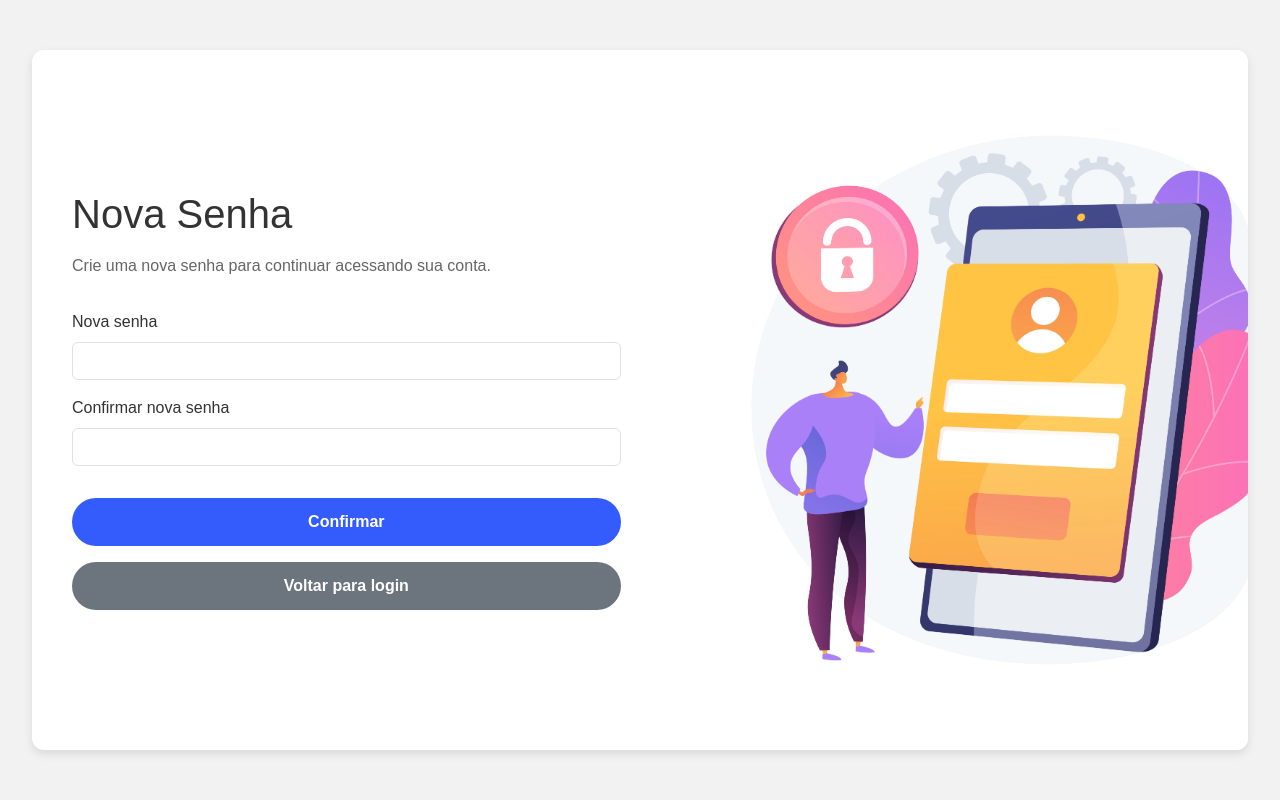
After one commit to ViniAnjos84/prototipoSI, a Flask app: page /nova-senha in a window 1280 px wide. The commit adds this page. Run offline with Flask 3, Linux system fonts and the light colour scheme.

Commit message:
recuperacao de senha 2

```diff
--- a/app/routes/auth.py
+++ b/app/routes/auth.py
@@ -12,7 +12,6 @@ from app.controllers.user_controller import (
 from datetime import datetime
 
 auth_bp = Blueprint("auth", __name__)
-
 
 # ========================
 # CADASTRO
@@ -267,8 +266,30 @@ def validar_codigo_recuperacao():
     session.pop("reset_expira", None)
 
     return redirect(
-        url_for("auth.redefinir_senha")
+        url_for("auth.nova_senha")
     )
+
+@auth_bp.route("/nova-senha", methods=["GET", "POST"])
+def nova_senha():
+
+    if request.method == "GET":
+        return render_template("novaSenha.html")
+
+    elif request.method == "POST":
+        nova_senha = request.form["nova_senha"]
+        confirmar_senha = request.form["confirmar_senha"]
+
+        if nova_senha != confirmar_senha:
+            return render_template(
+                "novaSenha.html",
+                mensagem="As senhas não coincidem",
+                tipo="erro"
+            )
+
+    return render_template("novaSenha.html")
+
+
+
 
 # ========================
 # LOGOUT
--- /dev/null
+++ b/app/views/static/css/novaSenha.css
@@ -0,0 +1,261 @@
+/* ===========================
+   1. Variáveis e Reset
+=========================== */
+
+:root {
+  --cor-primaria: #345CFC;
+  --cor-texto: #333;
+  --cor-texto-suave: #666;
+  --cor-fundo: #f2f2f2;
+  --cor-branco: white;
+
+  --cor-erro-bg: #ffdede;
+  --cor-erro-texto: #a30000;
+
+  --raio-padrao: 12px;
+  --raio-pequeno: 6px;
+  --raio-pill: 9999px;
+
+  --sombra-padrao: 0 4px 10px rgba(0, 0, 0, 0.1);
+
+  --font-size-base: 1rem;
+  --font-size-pequeno: 0.875rem;
+
+  --transicao: 0.3s;
+}
+
+* {
+  margin: 0;
+  padding: 0;
+  box-sizing: border-box;
+}
+
+/* ===========================
+   2. Layout Global
+=========================== */
+
+body {
+
+  min-height: 100vh;
+
+  padding: 2rem;
+
+  display: flex;
+  justify-content: center;
+  align-items: center;
+
+  background-color: var(--cor-fundo);
+
+  font-family: sans-serif;
+
+  color: var(--cor-texto);
+}
+
+a {
+  text-decoration: none;
+}
+
+/* ===========================
+   3. Container Base
+=========================== */
+
+.formulario-base {
+
+  width: 100%;
+  max-width: 1400px;
+  min-height: 650px;
+
+  display: flex;
+
+  overflow: hidden;
+
+  background-color: var(--cor-branco);
+
+  border-radius: var(--raio-padrao);
+
+  box-shadow: var(--sombra-padrao);
+}
+
+/* ===========================
+   4. Conteúdo
+=========================== */
+
+.conteudo-recuperacao {
+
+  width: 100%;
+
+  padding: 2.5rem;
+
+  display: flex;
+  align-items: center;
+  justify-content: flex-start;
+}
+
+.recuperacao-form {
+
+  width: 100%;
+  max-width: 800px;
+}
+
+.subtitulo {
+
+  margin-bottom: 2rem;
+
+  color: var(--cor-texto-suave);
+
+  font-size: var(--font-size-base);
+}
+
+/* ===========================
+   5. Imagem
+=========================== */
+
+.imagem-recuperacao-container {
+
+  width: 100%;
+
+  display: flex;
+  align-items: stretch;
+  justify-content: stretch;
+
+  overflow: hidden;
+
+  background-color: #f7f7f7;
+}
+
+.imagem-recuperacao {
+
+  width: 700px;
+
+  object-fit: cover;
+
+  display: block;
+}
+
+/* ===========================
+   6. Botões
+=========================== */
+
+.btn-confirmar {
+
+  width: 100%;
+
+  background-color: var(--cor-primaria);
+  color: var(--cor-branco);
+
+  border: none;
+
+  padding: 0.75rem 1.5rem;
+
+  border-radius: var(--raio-pill);
+
+  font-weight: bold;
+
+  font-size: var(--font-size-base);
+
+  cursor: pointer;
+
+  transition: var(--transicao);
+
+  margin-top: 1rem;
+  margin-bottom: 1rem;
+}
+
+.btn-confirmar:hover {
+  opacity: 0.9;
+}
+
+.btn-voltar {
+
+  display: block;
+
+  width: 100%;
+
+  text-align: center;
+
+  padding: 0.75rem 1.5rem;
+
+  border-radius: var(--raio-pill);
+
+  background-color: #6c757d;
+
+  color: white;
+
+  font-weight: bold;
+
+  font-size: var(--font-size-base);
+
+  transition: var(--transicao);
+}
+
+.btn-voltar:hover {
+
+  background-color: #5a6268;
+
+  color: white;
+}
+
+/* ===========================
+   7. Mensagens
+=========================== */
+
+.mensagem {
+
+  margin-bottom: 1rem;
+
+  padding: 0.75rem;
+
+  border-radius: var(--raio-pequeno);
+
+  font-size: var(--font-size-pequeno);
+}
+
+.mensagem.erro {
+
+  background-color: var(--cor-erro-bg);
+
+  color: var(--cor-erro-texto);
+}
+
+/* ===========================
+   8. Responsivo
+=========================== */
+
+@media(max-width: 992px) {
+
+  body {
+    padding: 1rem;
+  }
+
+  .formulario-base {
+
+    flex-direction: column;
+
+    min-height: auto;
+  }
+
+  .conteudo-recuperacao {
+
+    width: 100%;
+
+    padding: 2rem;
+  }
+
+  .recuperacao-form {
+
+    max-width: 100%;
+  }
+
+  .imagem-recuperacao-container {
+
+    width: 100%;
+
+    height: 300px;
+  }
+
+  .imagem-recuperacao {
+
+    width: 100%;
+  }
+
+}
--- /dev/null
+++ b/app/views/templates/novaSenha.html
@@ -0,0 +1,161 @@
+<!DOCTYPE html>
+<html lang="pt-br">
+
+<head>
+
+  <meta charset="UTF-8">
+  <meta name="viewport" content="width=device-width, initial-scale=1.0">
+
+  <title>Redefinir Senha</title>
+
+  <link
+    href="https://cdn.jsdelivr.net/npm/bootstrap@5.3.5/dist/css/bootstrap.min.css"
+    rel="stylesheet"
+  >
+
+  <link
+    rel="stylesheet"
+    href="{{ url_for('static', filename='css/novaSenha.css') }}"
+  >
+
+</head>
+
+<body>
+
+  <!-- FORMULÁRIO -->
+  <form
+    class="formulario-base"
+    method="POST"
+    action="{{ url_for('auth.nova_senha') }}"
+    id="formNovaSenha"
+  >
+
+    <!-- CONTEÚDO -->
+    <div class="conteudo-recuperacao">
+
+      <div class="recuperacao-form">
+
+        <h1 class="mb-3">Nova Senha</h1>
+
+        <p class="subtitulo">
+          Crie uma nova senha para continuar acessando sua conta.
+        </p>
+
+        <!-- MENSAGEM BACKEND -->
+        {% if mensagem %}
+        <div class="mensagem {{ tipo }}">
+          {{ mensagem }}
+        </div>
+        {% endif %}
+
+        <!-- MENSAGEM FRONT -->
+        <div
+          id="mensagem-front"
+          class="mensagem erro"
+          style="display: none;"
+        >
+          As senhas não coincidem
+        </div>
+
+        <!-- NOVA SENHA -->
+        <div class="mb-3">
+
+          <label for="nova_senha" class="form-label">
+            Nova senha
+          </label>
+
+          <input
+            type="password"
+            class="form-control"
+            id="nova_senha"
+            name="nova_senha"
+            required
+            maxlength="30"
+          >
+
+        </div>
+
+        <!-- CONFIRMAR SENHA -->
+        <div class="mb-3">
+
+          <label for="confirmar_senha" class="form-label">
+            Confirmar nova senha
+          </label>
+
+          <input
+            type="password"
+            class="form-control"
+            id="confirmar_senha"
+            name="confirmar_senha"
+            required
+            maxlength="30"
+          >
+
+        </div>
+
+        <!-- BOTÃO -->
+        <button
+          type="submit"
+          class="btn-confirmar"
+        >
+          Confirmar
+        </button>
+
+        <!-- VOLTAR -->
+        <a
+          href="{{ url_for('auth.login') }}"
+          class="btn-voltar"
+        >
+          Voltar para login
+        </a>
+
+      </div>
+
+    </div>
+
+    <!-- IMAGEM -->
+    <div class="imagem-recuperacao-container">
+
+      <img
+        src="{{ url_for('static', filename='assets/login.jpg') }}"
+        alt="Redefinição de senha"
+        class="imagem-recuperacao"
+      >
+
+    </div>
+
+  </form>
+
+  <!-- SCRIPT -->
+  <script>
+
+    const form = document.getElementById("formNovaSenha");
+
+    form.addEventListener("submit", function(event) {
+
+      const novaSenha = document.getElementById("nova_senha").value;
+      const confirmarSenha = document.getElementById("confirmar_senha").value;
+
+      const mensagemFront = document.getElementById("mensagem-front");
+
+      if (novaSenha !== confirmarSenha) {
+
+        event.preventDefault();
+
+        mensagemFront.style.display = "block";
+
+      } else {
+
+        mensagemFront.style.display = "none";
+      }
+
+    });
+
+  </script>
+
+  <!-- BOOTSTRAP -->
+  <script src="https://cdn.jsdelivr.net/npm/bootstrap@5.3.5/dist/js/bootstrap.bundle.min.js"></script>
+
+</body>
+
+</html>
```
Also changed, not shown: app/controllers/user_controller.py (+6 -1 lines), app/views/templates/validarCodigoRecuperacao.html (+11 -4 lines).
